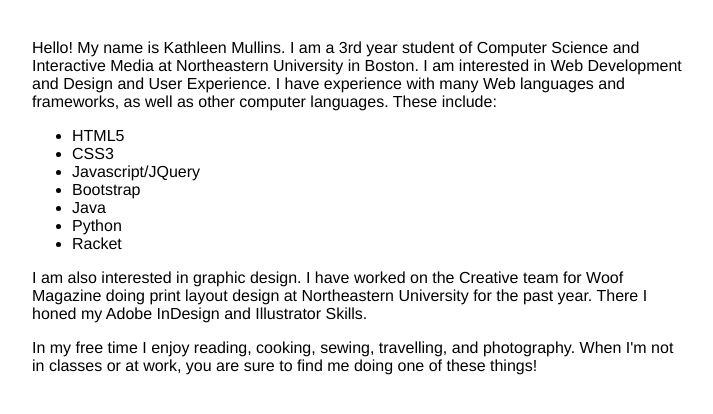
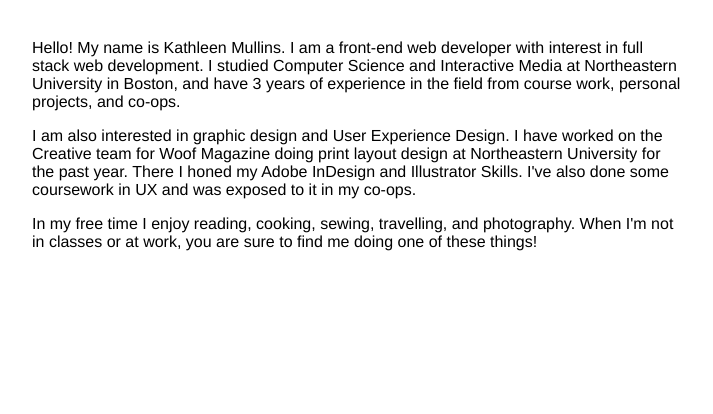
Before and after one commit to mullinsk/portfolio, a plain HTML site: page index.html in a window 1280 px wide. Shown: the part 210-624 px from the top of the page, without its empty margins (283-996 px from the left). Drawn offline with nearby package versions, Linux system fonts and the light colour scheme.

Commit message:
edited about me

```diff
--- a/inc/about.html
+++ b/inc/about.html
@@ -1,18 +1,10 @@
 <h2>About</h2>
 
-<p>Hello! My name is Kathleen Mullins. I am a 3rd year student of Computer Science and Interactive Media at Northeastern University in Boston. I am interested in Web Development and Design and User Experience. I have experience with many Web languages and frameworks, as well as other computer languages. These include:</p>
-
-<ul class="about">
-	<li>HTML5</li>
-	<li>CSS3</li>
-	<li>Javascript/JQuery</li>
-	<li>Bootstrap</li>
-	<li>Java</li>
-	<li>Python</li>
-	<li>Racket</li>
-</ul>
 <p>
-	I am also interested in graphic design. I have worked on the Creative team for Woof Magazine doing print layout design at Northeastern University for the past year. There I honed my Adobe InDesign and Illustrator Skills.
+	Hello! My name is Kathleen Mullins. I am a front-end web developer with interest in full stack web development.  I studied Computer Science and Interactive Media at Northeastern University in Boston, and have 3 years of experience in the field from course work, personal projects, and co-ops.
+</p>
+<p>
+	I am also interested in graphic design and User Experience Design. I have worked on the Creative team for Woof Magazine doing print layout design at Northeastern University for the past year. There I honed my Adobe InDesign and Illustrator Skills. I've also done some coursework in UX and was exposed to it in my co-ops.
 </p>
 <p>
 	In my free time I enjoy reading, cooking, sewing, travelling, and photography. When I'm not in classes or at work, you are sure to find me doing one of these things!
```
